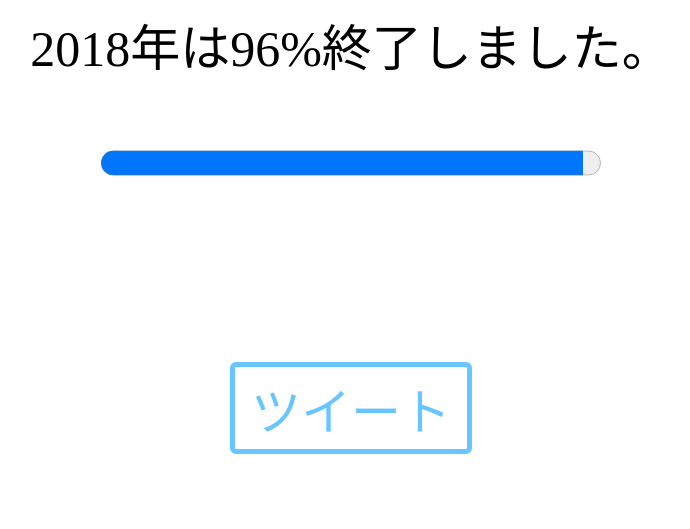
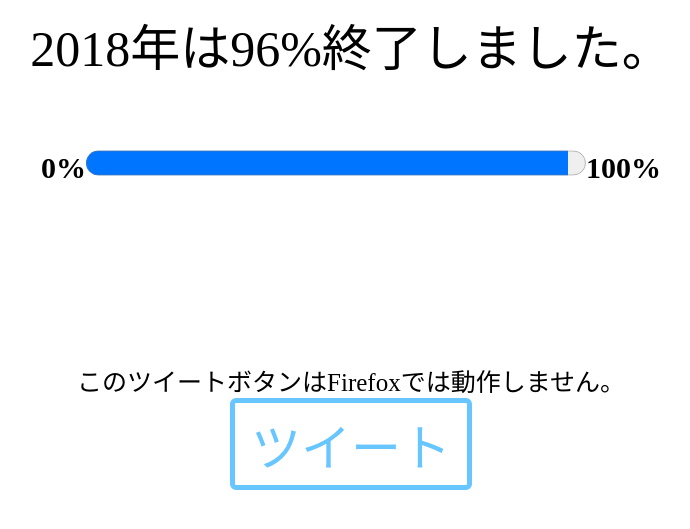
Before and after one commit to 0505Keitan/0505Keitan.github.io, a PHP site: page /tools/year.html in a window 1280 px wide. Shown: the top 529 px of the page, without its empty margins (289-979 px from the left). Run offline with PHP 8.4, Linux system fonts and the light colour scheme.

Commit message:
色々変更して公開！

```diff
--- a/tools/year.html
+++ b/tools/year.html
@@ -9,11 +9,12 @@
 <div align="center">
 <span id="years"></span>年は<span id="view"></span>%終了しました。<br>
 <br>
-<progress id="prog" max="365"></progress>
+<b class="hey">0%</b><progress id="prog" max="365"></progress><b class="hey">100%</b>
 <br />
 <br />
 <br />
 <br />
+<div class="firefox">このツイートボタンはFirefoxでは動作しません。</div>
 <button onClick="getPost();" class="post_btn">ツイート</button>
 </div>
 </body>
--- a/tools/year_files/year.css
+++ b/tools/year_files/year.css
@@ -1,5 +1,13 @@
 body {
 	font-size: 50px;
+}
+
+.hey {
+	font-size: 30px;
+}
+
+.firefox {
+	font-size: 25px;
 }
 
 .post_btn {
```
